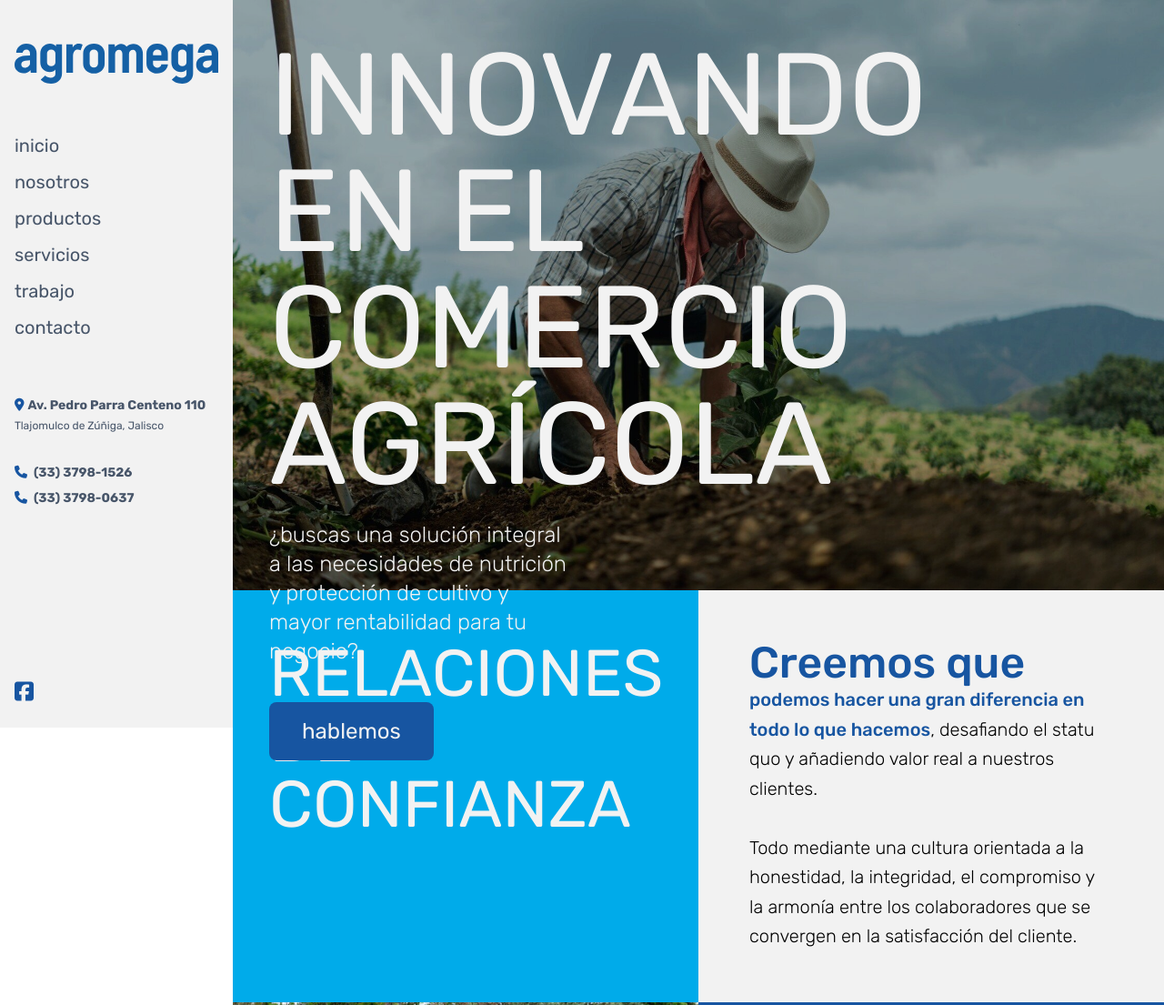
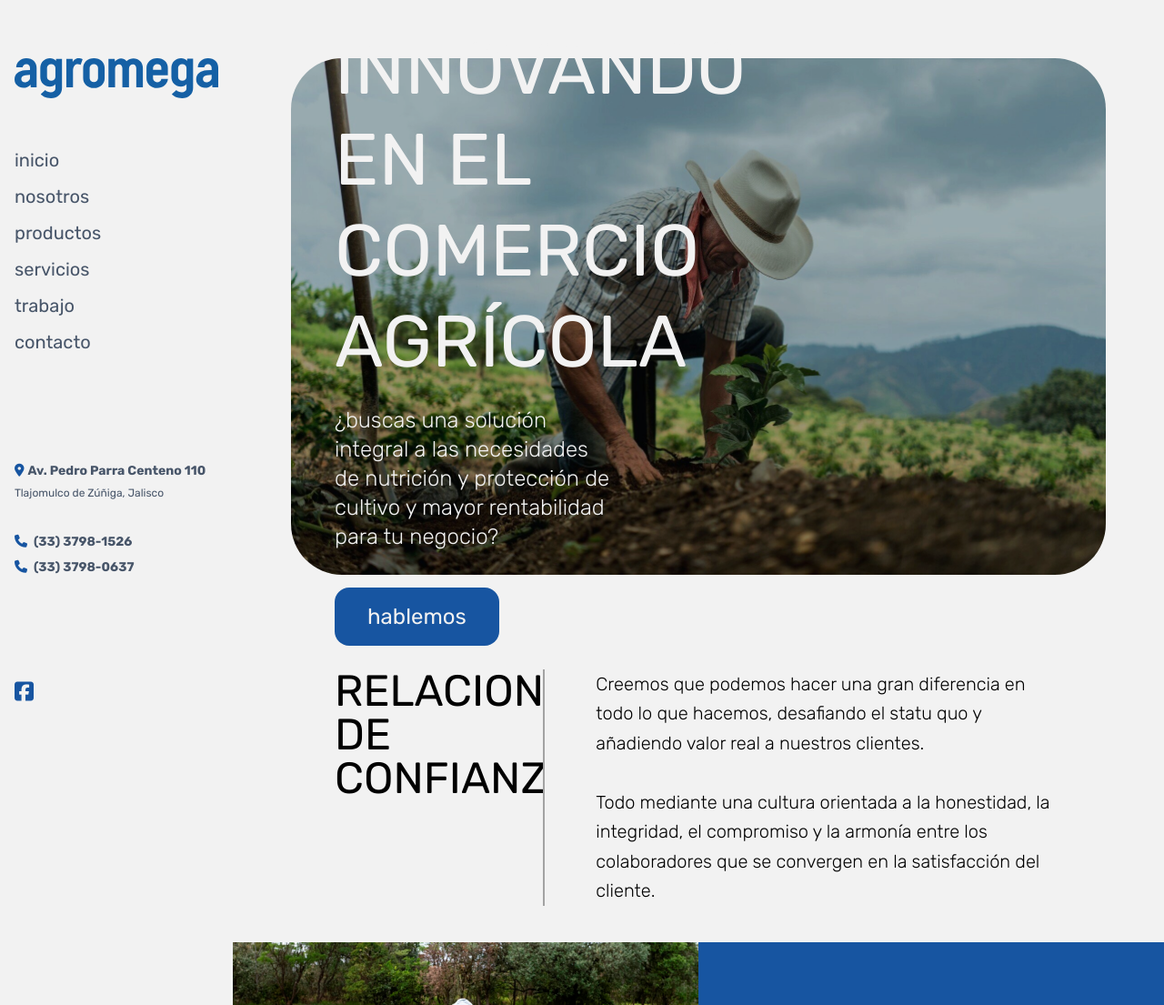
Before and after one commit to elbob-mx/Agromega-22-Website, a website: page index.html in a window 1280 px wide. Shown: the top 1105 px of the page at 91% size. Drawn offline with Linux system fonts and the light colour scheme.

Commit message:
pill banner

```diff
--- a/index.html
+++ b/index.html
@@ -12,13 +12,13 @@
     <script src="https://kit.fontawesome.com/9846627988.js" crossorigin="anonymous"></script>
   </head>
 
-  <body class="box-border font-rubik">
+  <body class="box-border font-rubik bg-offWhite">
 
     <main class="flex">
       <!-- SIDEBAR -->
-      <div class="sticky top-0 flex flex-col justify-between w-1/5 h-screen bg-offWhite">
+      <div class="sticky top-0 flex flex-col w-1/5 h-screen bg-offWhite">
 
-        <header class="px-4 mt-12 bg-offWhite">
+        <header class="px-4 mt-16 bg-offWhite">
           <img src="./img/logos/logo__agro--22.svg" alt="logo agromega">
         </header>
 
@@ -36,7 +36,7 @@
         <section class="w-full h-full bg-offWhite">
 
           <div>
-           <div class="leading-snug mt-14 ">
+           <div class="leading-relaxed mt-28">
            <a target="_blank" href="https://goo.gl/maps/fJS3bVtCKDLNCb3w5"> <p class="px-4 py-0 text-sm font-bold text-slate-600"><i class="pr-1 text-azulAgro fa-solid fa-location-dot"></i>Av. Pedro Parra Centeno 110</p>
            <span class="px-4 py-0 text-xs text-slate-600">Tlajomulco de Zúñiga, Jalisco</span> </a>
           </div>
@@ -59,24 +59,28 @@
       </div>
 
       <!-- MAIN BANNER -->
-      <div class="flex flex-col w-4/5 bg-orange-500">
+      <div class="flex flex-col w-4/5 bg-offWhite">
         <div class="relative flex">
-          <img class="brightness-75" src="./img/banner__main__01--agro22.jpg" alt="agricultor trabajando agromega">
-          <div class="absolute self-start ml-10">
-          <h1 class="mt-10 mr-20 font-normal text-9xl text-offWhite">INNOVANDO EN EL COMERCIO AGRÍCOLA</h1>
+          <img class="p-16 rounded-[120px] brightness-[.80]" src="./img/banner__main__01--agro22.jpg" alt="agricultor trabajando agromega">
+          <div class="absolute self-center ml-28">
+          <h1 class="mt-10 mr-20 font-normal w-2/6 text-[5rem] leading-tight text-offWhite">INNOVANDO EN EL COMERCIO AGRÍCOLA</h1>
           <h3 class="w-2/6 my-5 text-2xl font-light lowercase text-offWhite">¿BUSCAS UNA SOLUCIÓN INTEGRAL A LAS NECESIDADES DE NUTRICIÓN Y PROTECCIÓN DE CULTIVO Y MAYOR RENTABILIDAD PARA TU NEGOCIO?</h3>
-          <button class="py-4 mt-5 text-2xl duration-200 rounded-lg px-9 text-offWhite active:bg-blue-900 hover:bg-azulAgroClaro bg-azulAgro">hablemos</button>
+          <button class="py-4 mt-5 text-2xl duration-200 rounded-2xl px-9 text-offWhite outline-white outline-4 active:bg-blue-900 hover:bg-azulAgroClaro bg-azulAgro">hablemos</button>
         </div>
       </div>
 
       <!-- FIRST SECTION / MAIN-->
         <section>
-          <div class="grid grid-cols-2">
-            <div class="px-10 text-7xl py-14 bg-azulAgroClaro text-offWhite">RELACIONES DE CONFIANZA</div>
-            <div class="text-xl font-light leading-relaxed text-left first-line:text-5xl p-14 bg-offWhite">
-            <span class="font-medium text-azulAgro">Creemos que podemos hacer una gran diferencia en todo lo que hacemos</span>, desafiando el statu quo y añadiendo valor real a nuestros clientes.</span>
+
+          <div class="grid grid-cols-3 my-10">
+
+            <div class="px-12 mx-16 text-5xl">RELACIONES DE CONFIANZA</div>
+
+            <div class="col-span-2 mr-16 text-xl font-light leading-relaxed text-left border-l-2 border-neutral-400 px-14 bg-offWhite">
+            Creemos que podemos hacer una gran diferencia en todo lo que hacemos, desafiando el statu quo y añadiendo valor real a nuestros clientes.
             <br><br>
             Todo mediante una cultura orientada a la honestidad, la integridad, el compromiso y la armonía entre los colaboradores que se convergen en la satisfacción del cliente.</div>
+
           </div>
         </section>
 
```
Also changed, not shown: css/output.css.
